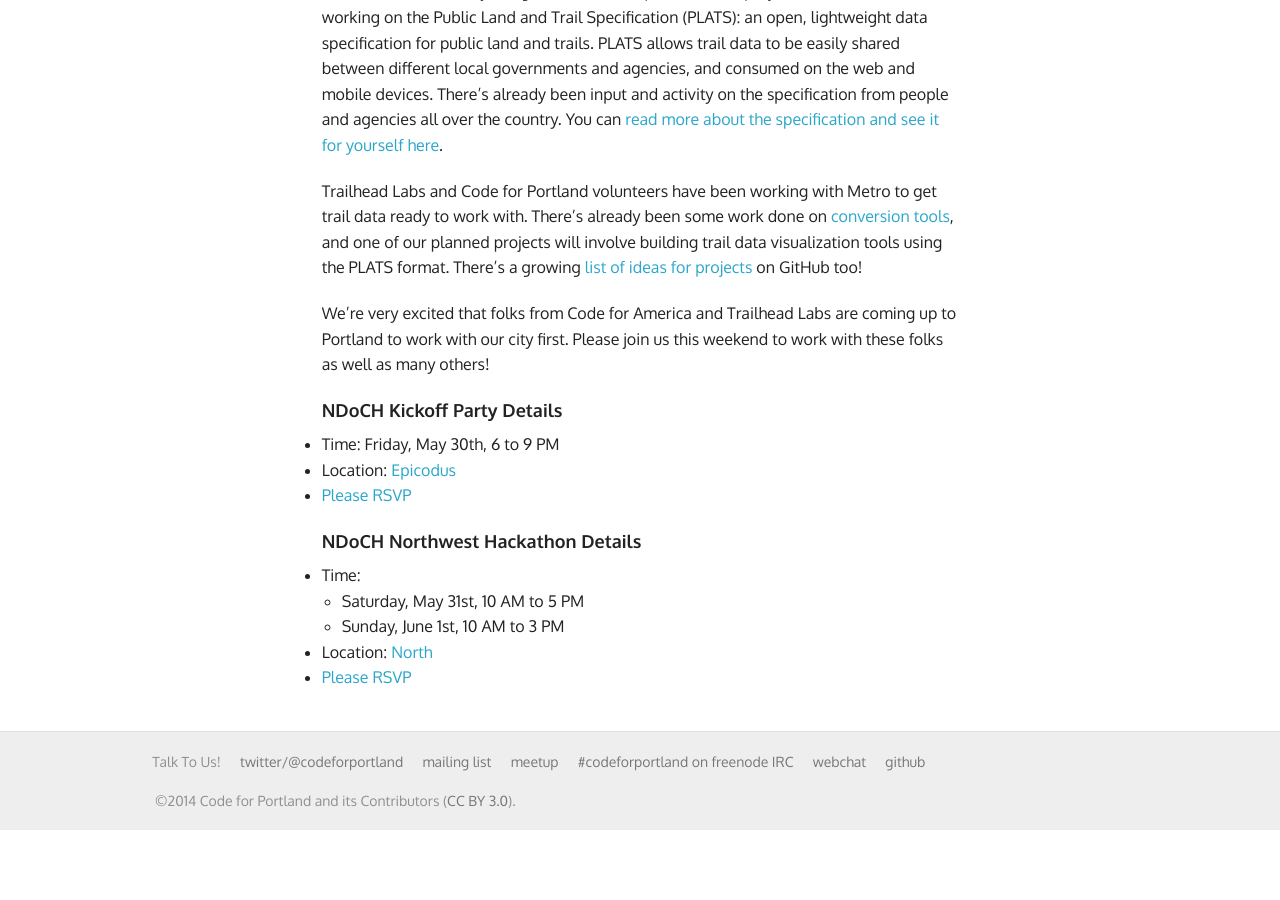
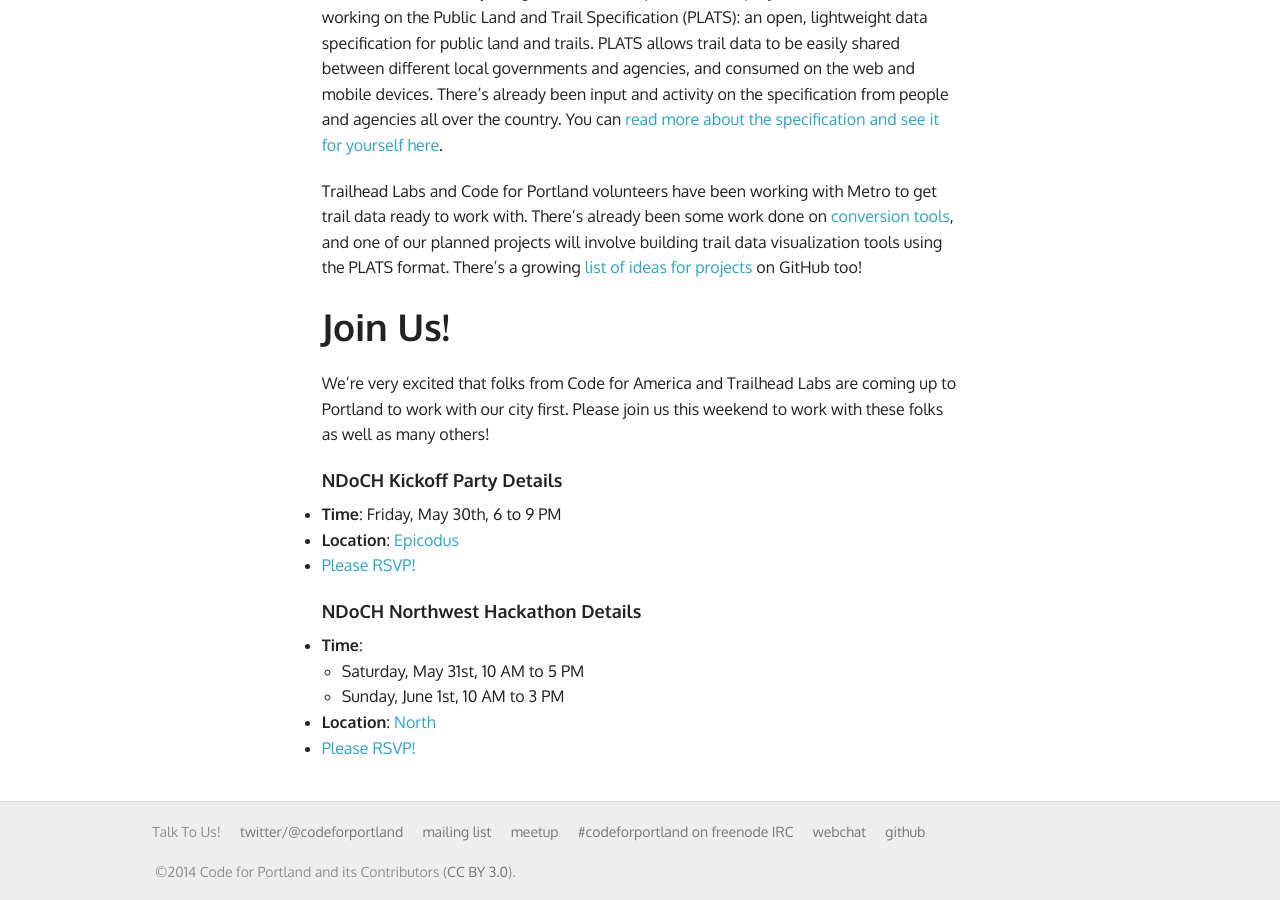
Before and after one commit to code-for-portland-archive/codeforportland.github.io, a Jekyll site: the page built from news/_posts/2014-05-29-ndoch-open-trail-data.md, in a window 1280 px wide and 900 px high, scrolled down 697 px. Built offline with Jekyll 4.4.1, drawn with Linux system fonts in a browser that asks for light colours; Markdown is read by kramdown in place of the engine named in the settings; before the commit the page ends 1527 px from its top, so only the background shows below that.

Commit message:
add emphasis

```diff
--- a/news/_posts/2014-05-29-ndoch-open-trail-data.md
+++ b/news/_posts/2014-05-29-ndoch-open-trail-data.md
@@ -14,18 +14,20 @@
 
 Trailhead Labs and Code for Portland volunteers have been working with Metro to get trail data ready to work with. There's already been some work done on [conversion tools](https://github.com/codeforamerica/PLATS), and one of our planned projects will involve building trail data visualization tools using the PLATS format. There's a growing [list of ideas for projects](https://github.com/codeforamerica/PLATS/issues?labels=hack+request&page=1&state=open) on GitHub too!
 
+## Join Us!
+
 We're very excited that folks from Code for America and Trailhead Labs are coming up to Portland to work with our city first. Please join us this weekend to work with these folks as well as many others!
 
 ##### NDoCH Kickoff Party Details
 
-* Time: Friday, May 30th, 6 to 9 PM
-* Location: [Epicodus](http://calagator.org/venues/202394035)
-* [Please RSVP](http://www.eventbrite.com/e/kick-off-party-code-for-portland-national-day-of-civic-hacking-tickets-11593744201)
+* **Time**: Friday, May 30th, 6 to 9 PM
+* **Location**: [Epicodus](http://calagator.org/venues/202394035)
+* [Please RSVP!](http://www.eventbrite.com/e/kick-off-party-code-for-portland-national-day-of-civic-hacking-tickets-11593744201)
 
 ##### NDoCH Northwest Hackathon Details
 
-* Time:
+* **Time**:
   * Saturday, May 31st, 10 AM to 5 PM
   * Sunday, June 1st, 10 AM to 3 PM
-* Location: [North](http://calagator.org/venues/202390939)
-* [Please RSVP](http://www.meetup.com/Code-for-Portland/events/183102122/)
+* **Location**: [North](http://calagator.org/venues/202390939)
+* [Please RSVP!](http://www.meetup.com/Code-for-Portland/events/183102122/)
```
